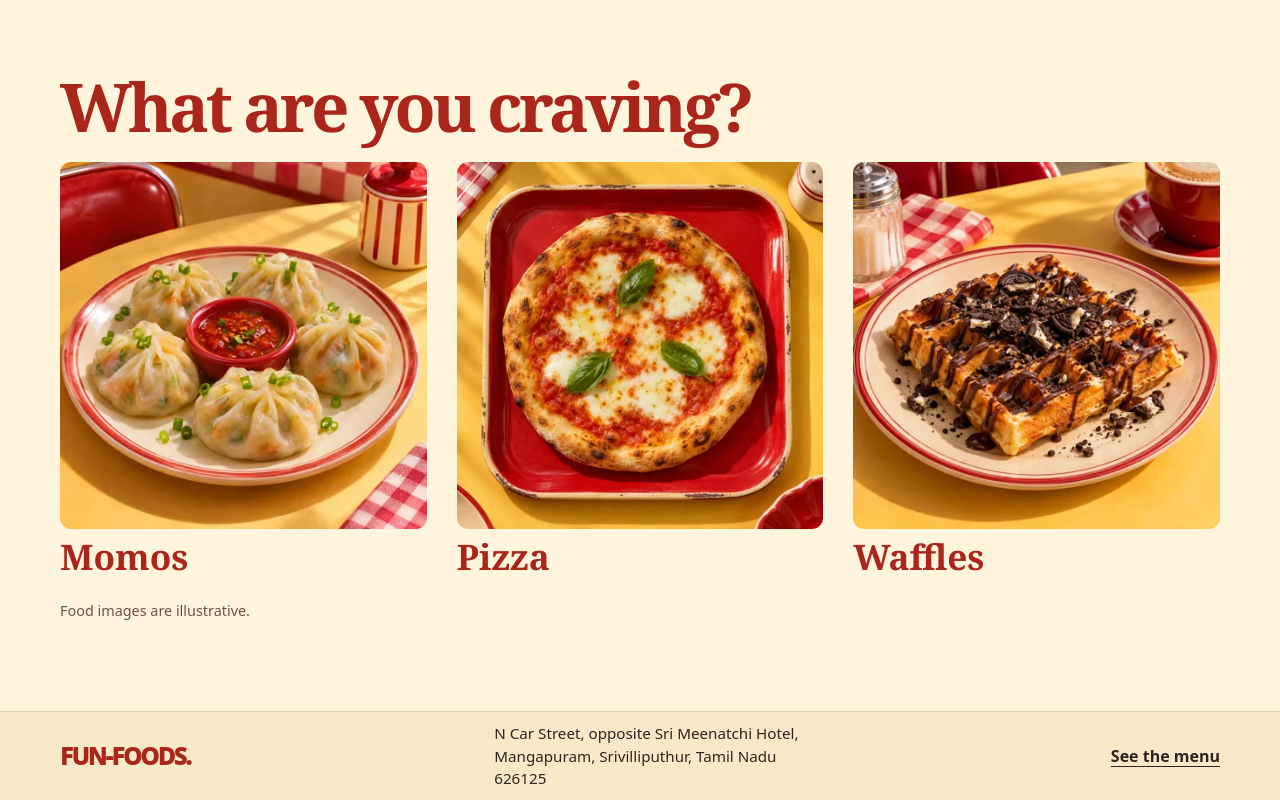
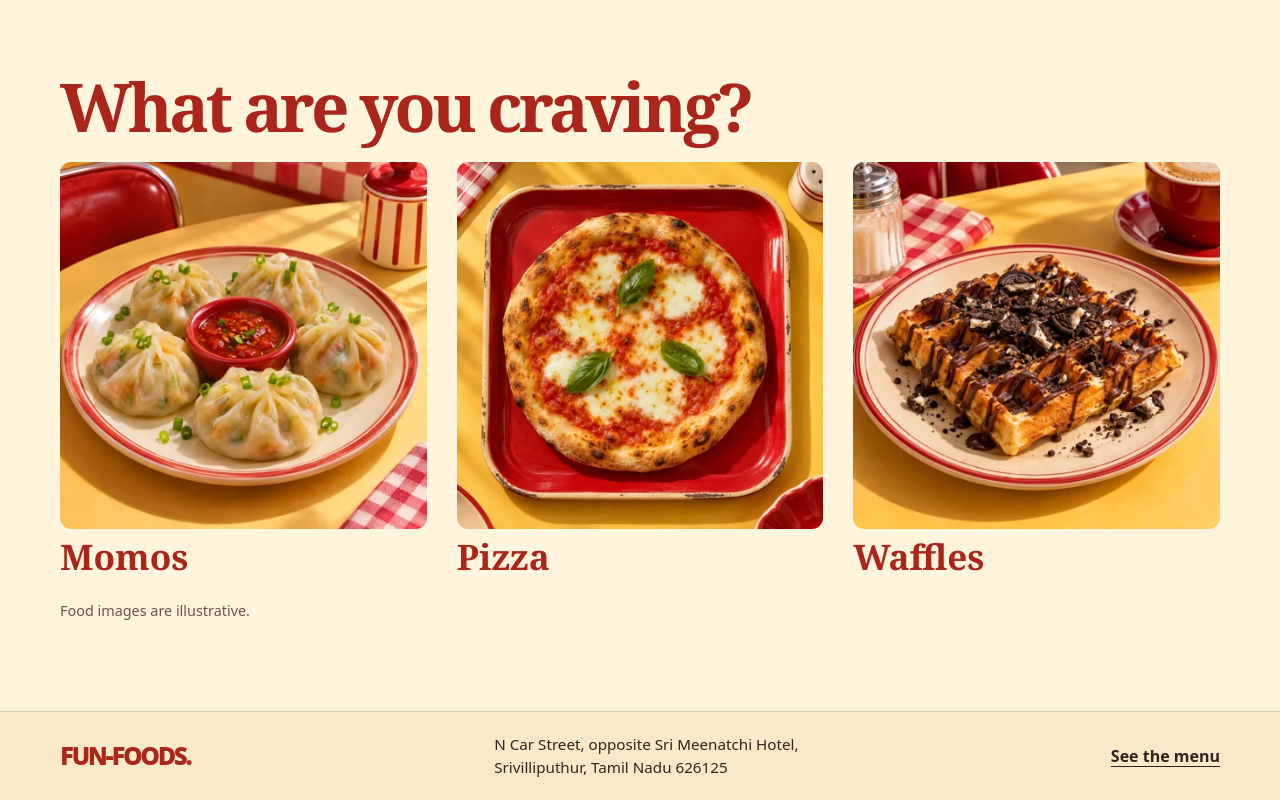
Before and after one commit to balarooty/fun-foods, a plain HTML site: page index.html in a window 1280 px wide. Shown: the part 990-1790 px from the top of the page. Drawn offline with Linux system fonts and the light colour scheme.

Commit message:
Remove Mangapuram from the cafe address

```diff
--- a/index.html
+++ b/index.html
@@ -59,7 +59,7 @@
   <footer class="site-footer">
     <div class="shell footer-inner">
       <a href="/fun-foods/" class="wordmark" aria-label="FUN-FOODS home">FUN-FOODS<span aria-hidden="true">.</span></a>
-      <div class="visit-details"><address>N Car Street, opposite Sri Meenatchi Hotel, Mangapuram, Srivilliputhur, Tamil Nadu 626125</address></div>
+      <div class="visit-details"><address>N Car Street, opposite Sri Meenatchi Hotel, Srivilliputhur, Tamil Nadu 626125</address></div>
       <a href="/fun-foods/menu/">See the menu</a>
     </div>
   </footer>
```
Also changed, not shown: menu/index.html (+1 -1 lines).
